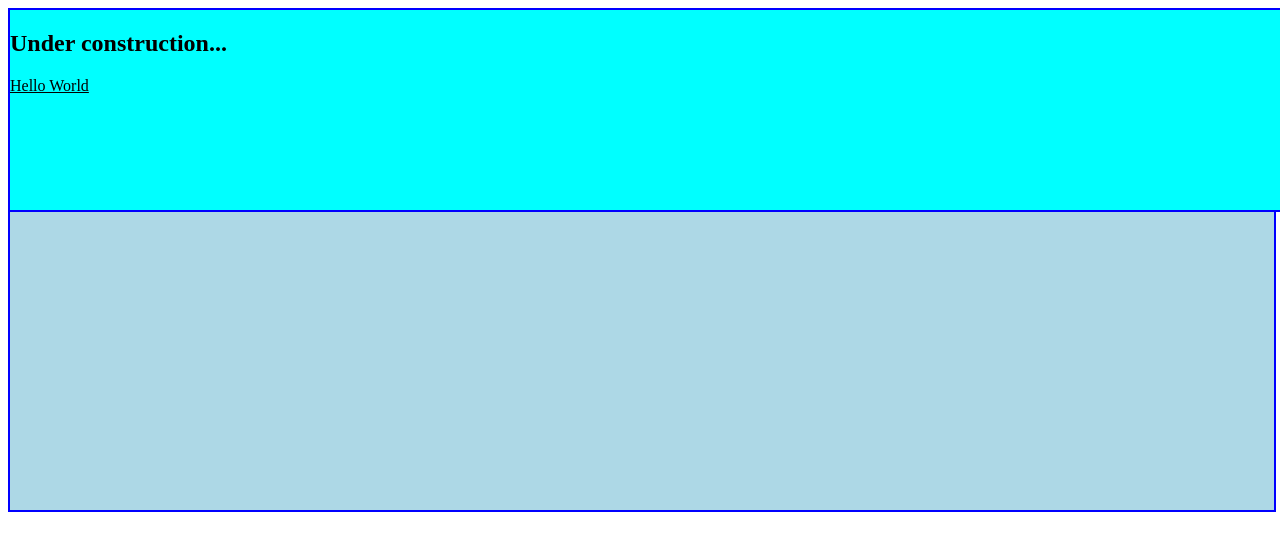
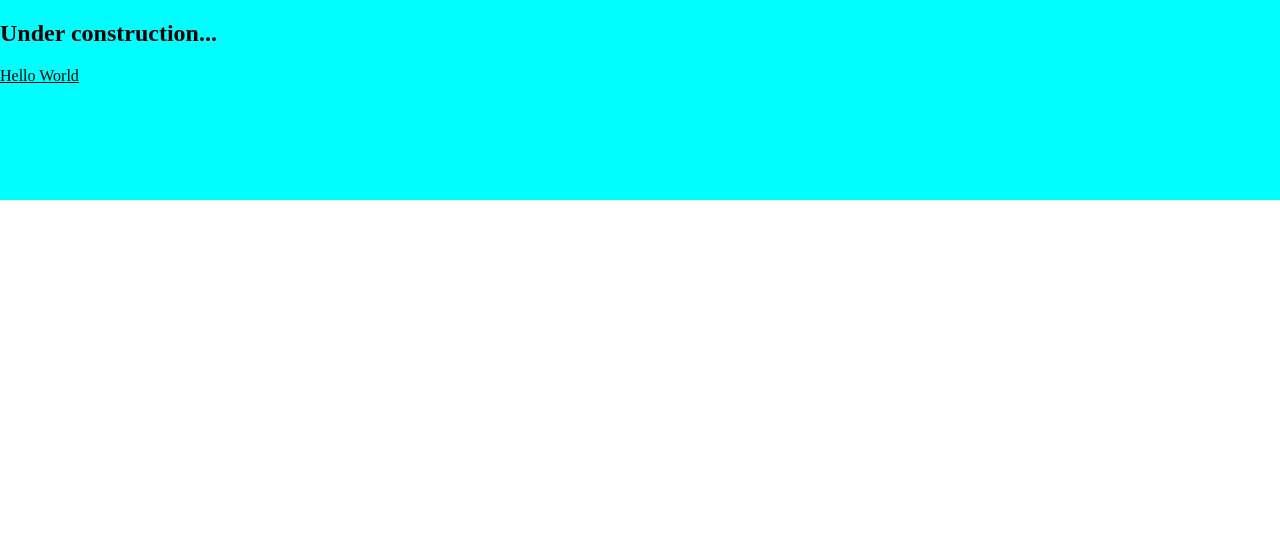
Before and after one commit to 2025ow890/TestyThing, a plain HTML site: page index.html in a window 1280 px wide. Drawn offline with Linux system fonts and the light colour scheme.

Commit message:
Update index.html

```diff
--- a/index.html
+++ b/index.html
@@ -9,8 +9,9 @@
       nav {
         height: 25%;
         background-color: cyan;
-        border: 2px solid blue;
         position: fixed;
+        top: 0px;
+        left: 0px;
       }
       a {
         size: 50px;
@@ -18,9 +19,8 @@
       }
 
       main {
-        height: 500px;
+        height: 100%;
         background-color: lightblue;
-        border: 2px solid blue;
       }
     </style>
   </head>
```
